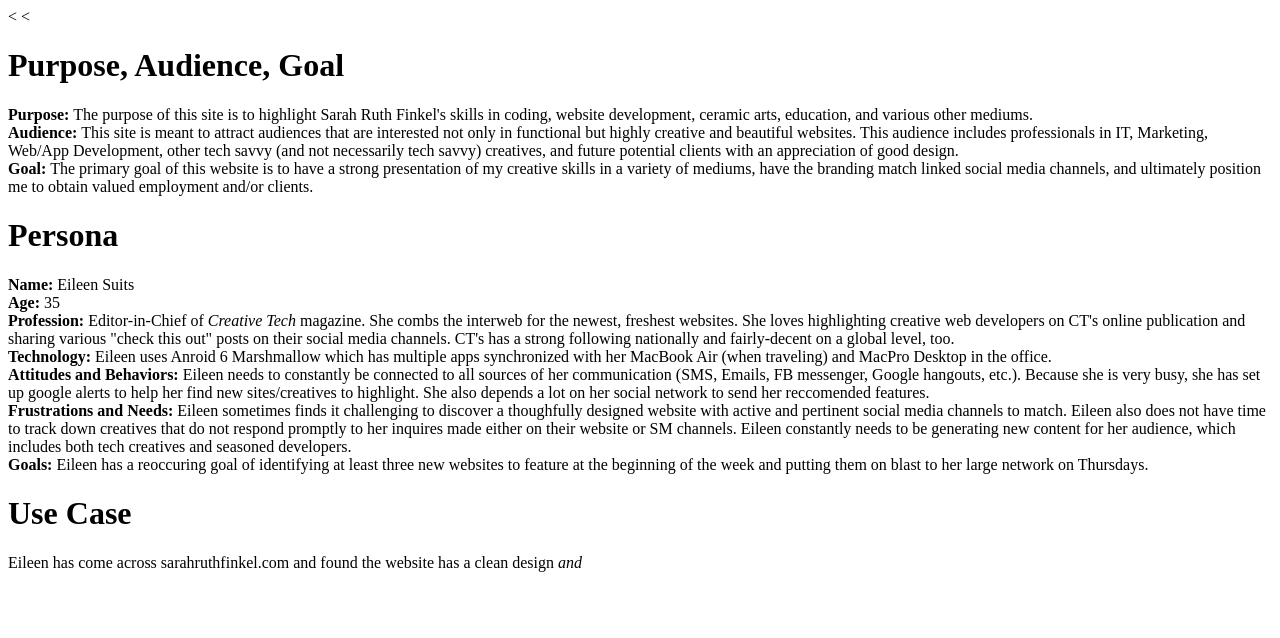
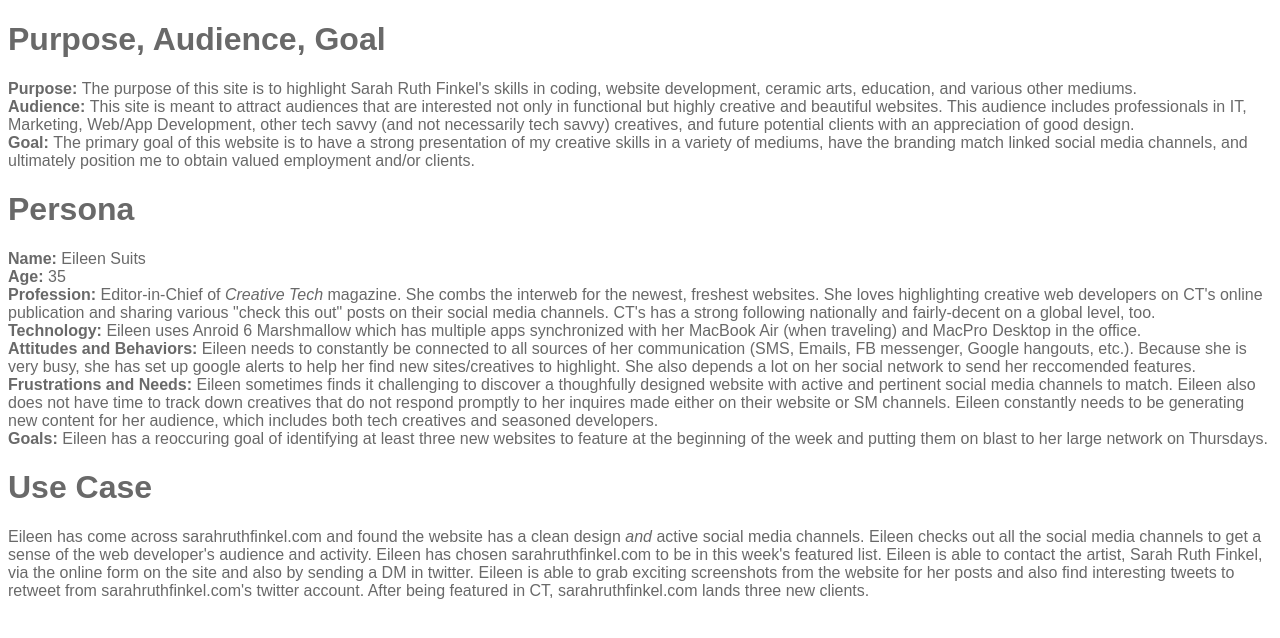
Before and after one commit to srfinkel/sarahruthfinkel-pwp, a PHP site: page /milestone-1.php in a window 1280 px wide. Shown: the top 638 px of the page. Run offline with PHP 8.4, Linux system fonts and the light colour scheme.

Commit message:
Added a .css file

```diff
--- a/public_html/documentation/milestone-1.php
+++ b/public_html/documentation/milestone-1.php
@@ -1,17 +1,16 @@
-<<!DOCTYPE html>
-<<html lang="en">
+<!DOCTYPE html>
+<html lang="en">
 	<head>
 		<meta charset="utf-8" />
+		<link href="styles.css" rel="stylesheet" type="text/css" />
 		<title>
 			Sarah Ruth Finkel
 		</title>
 	</head>
 	<body>
-		<header>
-			<h1>
+			<h1 class="">
 				Purpose, Audience, Goal
 			</h1>
-		</header>
 		<main>
 			<p><strong>Purpose: </strong>The purpose of this site is to highlight Sarah Ruth Finkel's skills in coding, website development, ceramic arts, education, and various other mediums.<br>
 			<strong>Audience: </strong>This site is meant to attract audiences that are interested not only in functional but highly creative and beautiful websites. This audience includes professionals in IT, Marketing, Web/App Development, other tech savvy (and not necessarily tech savvy) creatives, and future potential clients with an appreciation of good design.<br>
@@ -25,12 +24,13 @@
 			<strong>Technology: </strong>Eileen uses Anroid 6 Marshmallow which has multiple apps synchronized with her MacBook Air (when traveling) and MacPro Desktop in the office.<br>
 			<strong>Attitudes and Behaviors: </strong>Eileen needs to constantly be connected to all sources of her communication (SMS, Emails, FB messenger, Google hangouts, etc.). Because she is very busy, she has set up google alerts to help her find new sites/creatives to highlight. She also depends a lot on her social network to send her reccomended features.<br>
 			<strong>Frustrations and Needs: </strong> Eileen sometimes finds it challenging to discover a thoughfully designed website with active and pertinent social media channels to match. Eileen also does not have time to track down creatives that do not respond promptly to her inquires made either on their website or SM channels. Eileen constantly needs to be generating new content for her audience, which includes both tech creatives and seasoned developers.<br>
-			<strong>Goals: </strong> Eileen has a reoccuring goal of identifying at least three new websites to feature at  the beginning of the week and putting them on blast to her large network on Thursdays.
-			</p>
+			<strong>Goals: </strong> Eileen has a reoccuring goal of identifying at least three new websites to feature at  the beginning of the week and putting them on blast to her large network on Thursdays.</p>
 			<h1>
 				Use Case
 			</h1>
-			<p>Eileen has come across sarahruthfinkel.com and found the website has a clean design <em>and</em>
+			<p>Eileen has come across sarahruthfinkel.com and found the website has a clean design <em>and</em> active social media channels. Eileen checks out all the social media channels to get a sense of the web developer's audience and activity. Eileen has chosen sarahruthfinkel.com to be in this week's featured list.
+				Eileen is able to contact the artist, Sarah Ruth Finkel, via the online form on the site and also by sending a DM in twitter. Eileen is able to grab exciting screenshots from the website for her posts and also find interesting tweets to retweet from sarahruthfinkel.com's twitter account.
+				After being featured in CT, sarahruthfinkel.com lands three new clients.
 			</p>
 		</main>
 	</body>
--- /dev/null
+++ b/public_html/documentation/styles.css
@@ -0,0 +1,4 @@
+h1, p {
+	font-family: "Arial", sans-serif;
+	color: dimgrey;
+}
```
